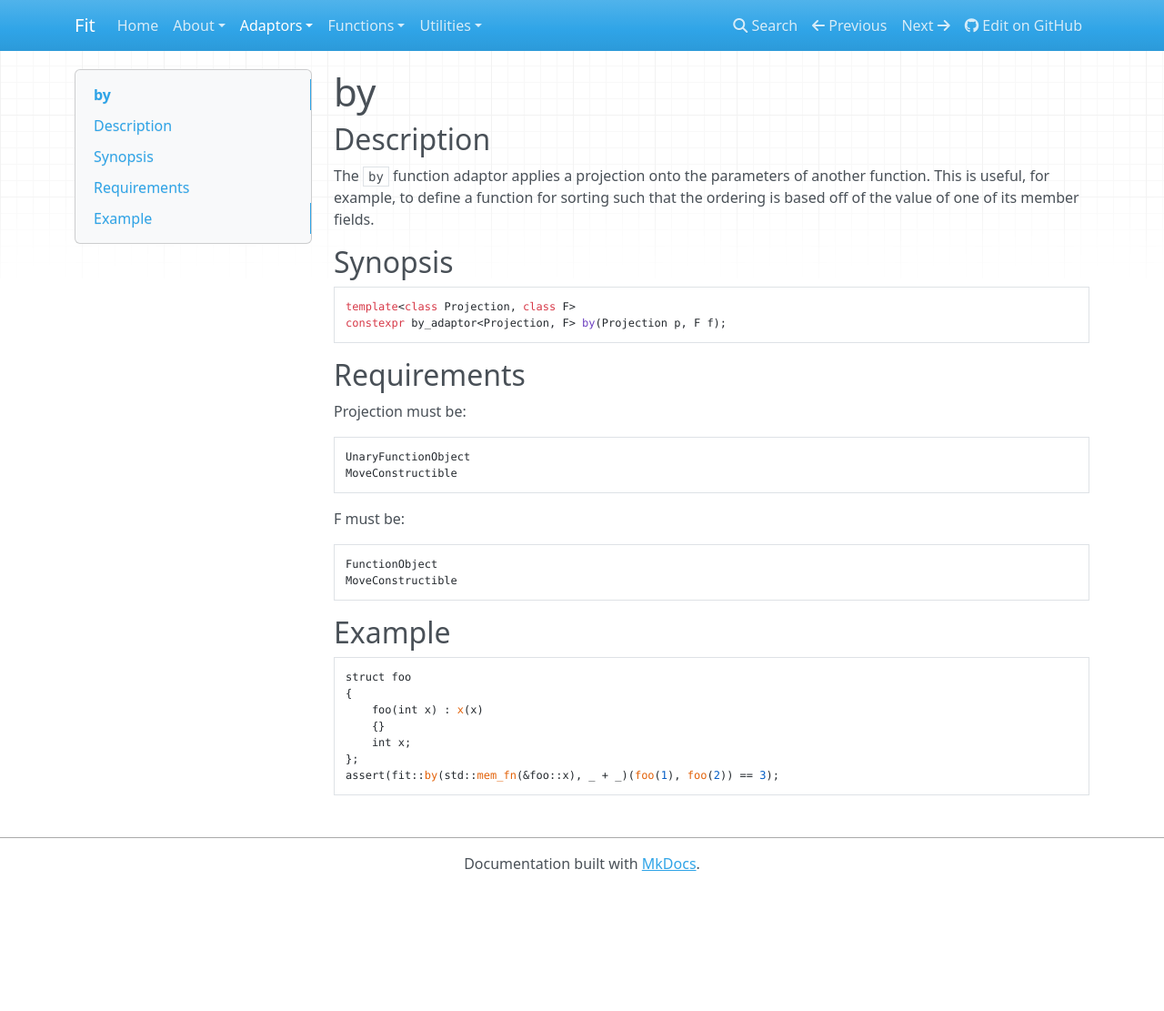
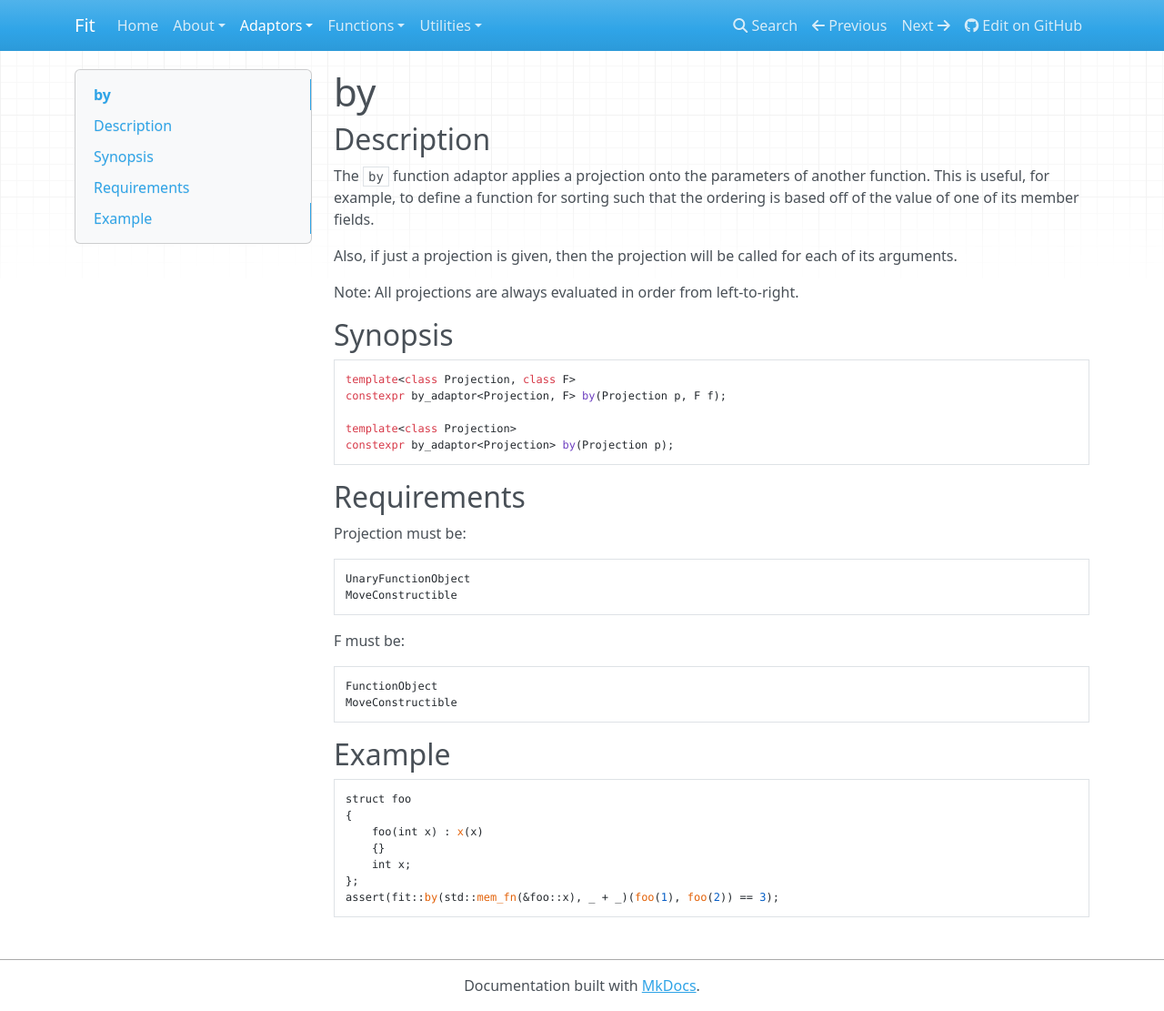
Before and after one commit to boostorg/hof, an MkDocs documentation site: the page built from doc/src/by.md, in a window 1280 px wide and 1111 px high. Shown: the whole window at 91% size. Built offline with MkDocs 1.6.1, drawn with Linux system fonts in a browser that asks for light colours; nearby versions of some CDN libraries; old or Windows-style settings are respelled for this version of MkDocs.

Commit message:
Regenerate markdown

```diff
--- a/doc/src/by.md
+++ b/doc/src/by.md
@@ -9,11 +9,19 @@ another function. This is useful, for example, to define a function for
 sorting such that the ordering is based off of the value of one of its
 member fields.
 
+Also, if just a projection is given, then the projection will be called
+for each of its arguments.
+
+Note: All projections are always evaluated in order from left-to-right.
+
 Synopsis
 --------
 
     template<class Projection, class F>
     constexpr by_adaptor<Projection, F> by(Projection p, F f);
+
+    template<class Projection>
+    constexpr by_adaptor<Projection> by(Projection p);
 
 Requirements
 ------------
```
Also changed, not shown: doc/src/each_arg.md (deleted, +0 -32 lines), 1 other file.
